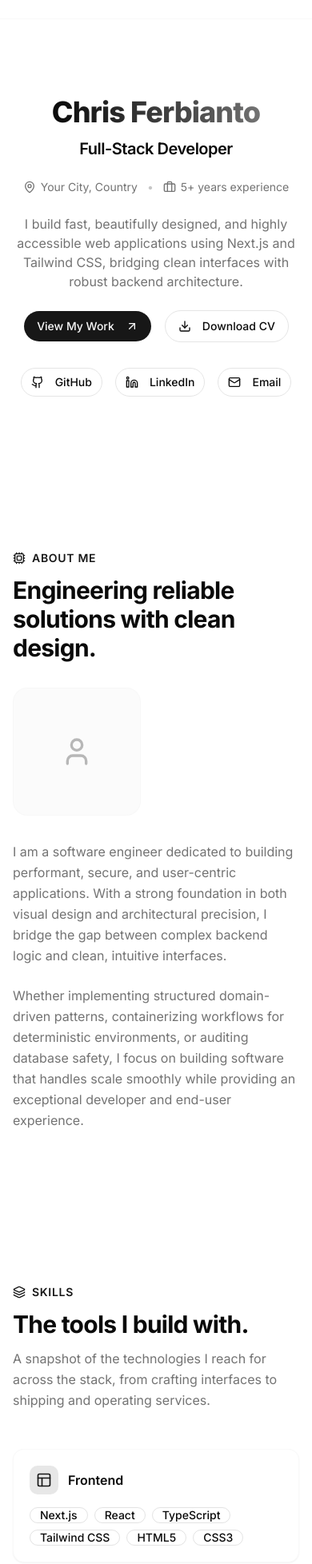
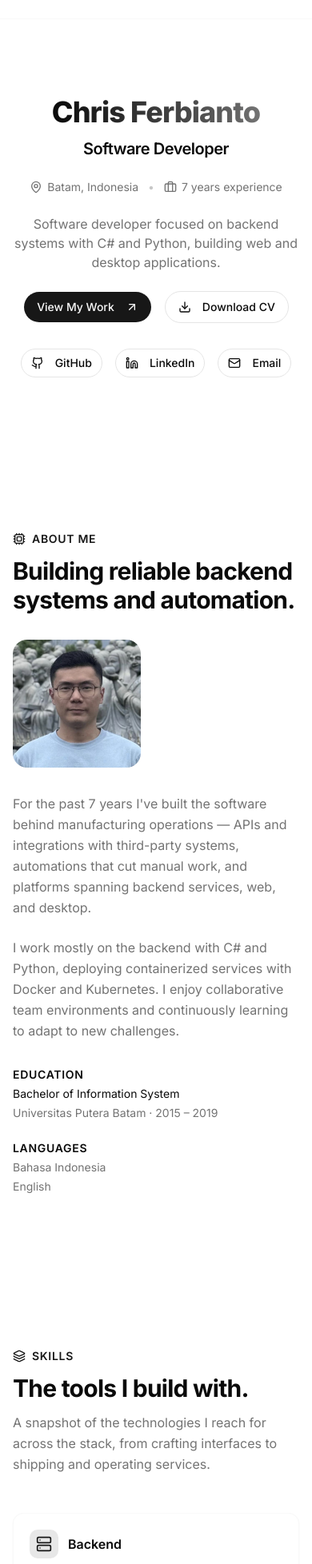
Before and after one commit to chrisferbia/personal-site, a Next.js app: page / in a window 390 px wide. Shown: the part 41-1997 px from the top of the page at 80% size. Built offline with nearby package versions, Linux system fonts and the light colour scheme.

Commit message:
Add Profile, skills, experience

```diff
--- a/src/app/layout.tsx
+++ b/src/app/layout.tsx
@@ -16,13 +16,13 @@ const geistMono = Geist_Mono({
 });
 
 export const metadata: Metadata = {
-  title: "Chris Ferbianto — Full-Stack Developer",
+  title: "Chris Ferbianto — Software Developer",
   description:
-    "Full-Stack Developer building fast, accessible, and thoughtfully designed web applications with Next.js, React, and .NET.",
+    "Software developer with 7 years of experience building web and desktop applications, focused on backend systems with C# and Python.",
   openGraph: {
-    title: "Chris Ferbianto — Full-Stack Developer",
+    title: "Chris Ferbianto — Software Developer",
     description:
-      "Full-Stack Developer building fast, accessible, and thoughtfully designed web applications with Next.js, React, and .NET.",
+      "Software developer with 7 years of experience building web and desktop applications, focused on backend systems with C# and Python.",
     type: "website",
   },
 };
--- a/src/app/opengraph-image.tsx
+++ b/src/app/opengraph-image.tsx
@@ -1,7 +1,7 @@
 import { ImageResponse } from "next/og";
 
 // Route segment config
-export const alt = "Chris Ferbianto — Full-Stack Developer";
+export const alt = "Chris Ferbianto — Software Developer";
 export const size = { width: 1200, height: 630 };
 export const contentType = "image/png";
 
@@ -50,7 +50,7 @@ export default function Image() {
                         marginTop: 8,
                     }}
                 >
-                    Full-Stack Developer
+                    Software Developer
                 </div>
             </div>
         ),
--- a/src/components/section/About.tsx
+++ b/src/components/section/About.tsx
@@ -1,4 +1,5 @@
-import { Cpu, User } from "lucide-react";
+import { Cpu } from "lucide-react";
+import Image from "next/image";
 
 export default function About() {
     return (
@@ -9,16 +10,11 @@ export default function About() {
                     About Me
                 </div>
                 <h2 className="text-3xl font-bold tracking-tight sm:text-4xl text-foreground">
-                    Engineering reliable solutions with clean design.
+                    Building reliable backend systems and automation.
                 </h2>
             </div>
 
             <div className="flex flex-col gap-8 md:flex-row md:items-start">
-                {/*
-                  TODO: add your photo at /public/profile.jpg, then replace the
-                  placeholder <div> below with:
-
-                  import Image from "next/image";
                 <Image
                     src="/profile.jpg"
                     alt="Chris Ferbianto"
@@ -26,19 +22,34 @@ export default function About() {
                     height={224}
                     className="rounded-2xl object-cover w-40 h-40 sm:w-56 sm:h-56"
                 />
-                */}
-                <div className="shrink-0 w-40 h-40 sm:w-56 sm:h-56 rounded-2xl border border-muted/60 bg-muted/40 flex items-center justify-center text-muted-foreground/50">
-                    <User className="h-10 w-10" />
+
+                {/* Biography paragraph */}
+                <div className="max-w-2xl space-y-8">
+                    <div className="space-y-6 text-muted-foreground sm:text-lg leading-relaxed">
+                        <p>
+                            For the past 7 years I've built the software behind manufacturing operations — APIs and integrations with third-party systems, automations that cut manual work, and platforms spanning backend services, web, and desktop.
+                        </p>
+                        <p>
+                            I work mostly on the backend with C# and Python, deploying containerized services with Docker and Kubernetes. I enjoy collaborative team environments and continuously learning to adapt to new challenges.
+                        </p>
                     </div>
 
-                {/* Biography paragraph */}
-                <div className="max-w-2xl space-y-6 text-muted-foreground sm:text-lg leading-relaxed">
-                    <p>
-                        I am a software engineer dedicated to building performant, secure, and user-centric applications. With a strong foundation in both visual design and architectural precision, I bridge the gap between complex backend logic and clean, intuitive interfaces.
-                    </p>
-                    <p>
-                        Whether implementing structured domain-driven patterns, containerizing workflows for deterministic environments, or auditing database safety, I focus on building software that handles scale smoothly while providing an exceptional developer and end-user experience.
-                    </p>
+                    <div className="grid gap-6 sm:grid-cols-2">
+                        <div className="space-y-1">
+                            <h3 className="text-sm font-semibold uppercase tracking-wider text-foreground">
+                                Education
+                            </h3>
+                            <p className="text-sm text-foreground">Bachelor of Information System</p>
+                            <p className="text-sm text-muted-foreground">Universitas Putera Batam · 2015 – 2019</p>
+                        </div>
+                        <div className="space-y-1">
+                            <h3 className="text-sm font-semibold uppercase tracking-wider text-foreground">
+                                Languages
+                            </h3>
+                            <p className="text-sm text-muted-foreground">Bahasa Indonesia</p>
+                            <p className="text-sm text-muted-foreground">English</p>
+                        </div>
+                    </div>
                 </div>
             </div>
         </section>
--- a/src/components/section/Experience.tsx
+++ b/src/components/section/Experience.tsx
@@ -3,20 +3,28 @@ import { Badge } from "../ui/badge";
 
 const roles = [
     {
-        title: "Software Engineer",
-        company: "Company Name",
+        title: "System Developer",
+        company: "PT Sat Nusapersada Tbk",
         period: "2023 — Present",
-        description:
-            "Describe your scope, the systems you own, and a measurable win. Replace with your real role.",
-        stack: ["Next.js", "C#", ".NET Core", "SQL Server"],
+        points: [
+            "API Design & Integration: Architect and develop robust RESTful APIs and interfaces using C# .NET Core & Python to seamlessly integrate internal manufacturing systems with third-party customer applications.",
+            "Process Automation: Design and implement automation workflows for reporting and data integration using C# and Python, eliminating repetitive tasks and reducing manual processing time by 75%.",
+            "Full-Stack Modernization: Maintain and scale a critical manufacturing execution system utilizing Python (Backend), React.js (Frontend), and C# desktop applications, ensuring high availability on the factory floor.",
+            "DevOps & Cloud Native: Containerize applications using Docker and orchestrate deployments via Kubernetes",
+            "Code Quality: Implement rigorous automated testing by writing comprehensive unit tests to ensure high code coverage, reliability, and regression-free deployments.",
+        ],
+        stack: ["C# .NET", "Python", "React.js", "Docker", "Kubernetes"],
     },
     {
         title: "Junior Developer",
-        company: "Previous Company",
-        period: "2021 — 2023",
-        description:
-            "Focus on growth and shipped features. What did you learn, and what did you deliver?",
-        stack: ["React", "Node.js", "PostgreSQL"],
+        company: "PT Sat Nusapersada Tbk",
+        period: "2019 — 2022",
+        points: [
+            "Desktop Application Support: Maintained and engineered new features for a legacy C#-based desktop manufacturing system, extending its lifecycle and stability.",
+            "Database & Query Optimization: Wrote and optimized complex SQL queries and stored procedures in SQL Server to retrieve critical manufacturing data for cross-functional teams and user requests.",
+            "Technical Support & Troubleshooting: Provided tier-2 technical support, rapidly diagnosing and resolving software issues to minimize downtime in production environments.",
+        ],
+        stack: ["C#", "SQL Server"],
     },
 ];
 
@@ -49,10 +57,18 @@ export default function Experience() {
                                     {role.period}
                                 </span>
                             </div>
-                            <p className="text-sm text-muted-foreground leading-relaxed max-w-2xl">
-                                {role.description}
-                            </p>
-                            <div className="flex flex-wrap gap-2">
+                            <ul className="space-y-1.5 max-w-2xl">
+                                {role.points.map((point, i) => (
+                                    <li
+                                        key={i}
+                                        className="flex gap-2 text-sm text-muted-foreground leading-relaxed"
+                                    >
+                                        <span className="mt-2 h-1 w-1 shrink-0 rounded-full bg-muted-foreground/50" />
+                                        {point}
+                                    </li>
+                                ))}
+                            </ul>
+                            <div className="flex flex-wrap gap-2 pt-1">
                                 {role.stack.map((tech) => (
                                     <Badge
                                         key={tech}
--- a/src/components/section/Footer.tsx
+++ b/src/components/section/Footer.tsx
@@ -13,8 +13,8 @@ export default function Footer() {
                 <div className="space-y-2">
                     <span className="font-semibold text-foreground">Chris Ferbianto</span>
                     <p className="text-sm text-muted-foreground max-w-sm">
-                        Full-Stack Developer building fast, accessible, and thoughtfully
-                        designed web applications.
+                        Software developer focused on backend systems with C# and Python,
+                        building web and desktop applications.
                     </p>
                 </div>
 
--- a/src/components/section/Hero.tsx
+++ b/src/components/section/Hero.tsx
@@ -8,25 +8,24 @@ export default function Hero() {
                     Chris Ferbianto
                 </h1>
                 <p className="text-xl font-semibold tracking-tight text-foreground sm:text-2xl">
-                    Full-Stack Developer
+                    Software Developer
                 </p>
             </div>
 
-            {/* TODO: update your location and years of experience */}
             <div className="flex flex-wrap items-center justify-center gap-x-3 gap-y-1 text-sm text-muted-foreground">
                 <span className="flex items-center gap-1.5">
                     <MapPin className="h-4 w-4" />
-                    Your City, Country
+                    Batam, Indonesia
                 </span>
                 <span aria-hidden className="text-muted-foreground/40">&bull;</span>
                 <span className="flex items-center gap-1.5">
                     <Briefcase className="h-4 w-4" />
-                    5+ years experience
+                    7 years experience
                 </span>
             </div>
 
             <p className="max-w-2xl leading-normal text-muted-foreground sm:text-xl sm:leading-8">
-                I build fast, beautifully designed, and highly accessible web applications using Next.js and Tailwind CSS, bridging clean interfaces with robust backend architecture.
+                Software developer focused on backend systems with C# and Python, building web and desktop applications.
             </p>
 
             <div className="flex flex-wrap items-center justify-center gap-4">
--- a/src/components/section/Skills.tsx
+++ b/src/components/section/Skills.tsx
@@ -3,14 +3,14 @@ import { Badge } from "../ui/badge";
 
 const skillGroups = [
     {
+        icon: <Server className="h-5 w-5 text-primary" />,
+        title: "Backend",
+        skills: ["C# / .NET", "ASP.NET Core", "Python", "Django REST Framework"],
+    },
+    {
         icon: <Layout className="h-5 w-5 text-primary" />,
         title: "Frontend",
-        skills: ["Next.js", "React", "TypeScript", "Tailwind CSS", "HTML5", "CSS3"],
-    },
-    {
-        icon: <Server className="h-5 w-5 text-primary" />,
-        title: "Backend",
-        skills: ["C#", ".NET Core", "Node.js", "REST APIs", "GraphQL"],
+        skills: ["React.js", "Next.js"],
     },
     {
         icon: <Database className="h-5 w-5 text-primary" />,
@@ -20,7 +20,7 @@ const skillGroups = [
     {
         icon: <Wrench className="h-5 w-5 text-primary" />,
         title: "DevOps & Tools",
-        skills: ["Docker", "Git", "GitHub Actions", "VS Code"],
+        skills: ["Docker", "Kubernetes", "Git"],
     },
 ];
 
```
Also changed, not shown: public/profile.jpg (added). Lines whose indentation alone changed are shown as unchanged.
